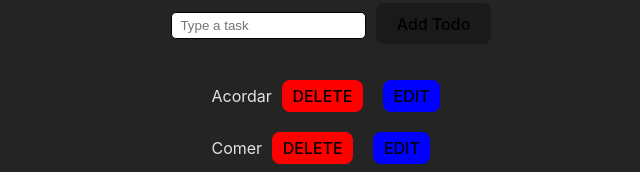
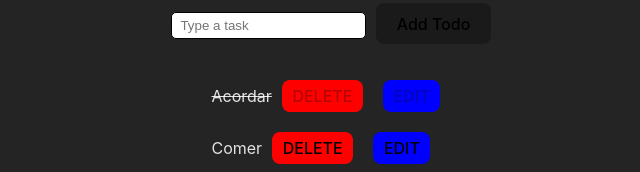
Before and after one commit to HenrikSantos/todo-app-with-TypeScript, a React (Vite) app: page / in a window 1280 px wide. Shown: the part 371-543 px from the top of the page, without its empty margins (304-944 px from the left). Built offline with nearby package versions, Linux system fonts and the light colour scheme.

Commit message:
feat: mark as completed

```diff
--- a/src/App.tsx
+++ b/src/App.tsx
@@ -3,6 +3,7 @@ import './App.css';
 
 function App() {
   const [todoArr, setTodoArr] = useState(['acordar', 'Comer']);
+  const [completedTodos, setCompletedTodos] = useState(['Acordar']);
   const [newTodo, setNewTodo] = useState('');
   const [indexTodoToEdit, setIndexTodoToEdit] = useState(-1);
 
@@ -62,6 +63,14 @@ function App() {
     setIndexTodoToEdit(-1);
   };
 
+  const setTodoHasCompleted = (taskName: string) => {
+    if (completedTodos.includes(taskName)) {
+      setCompletedTodos((prev) => prev.filter((el) => el !== taskName));
+      return;
+    }
+    setCompletedTodos((prev) => [...prev, taskName]);
+  };
+
   return (
     <>
       <div className="App">
@@ -91,15 +100,17 @@ function App() {
             {
               todoArr.map((el) => {
                 return (
-                  <div key={el}>
-                    <li>{el}</li>
-                    <button className='list-delete-button' type='button' onClick={() => deleteTodo(el)}>
-                      DELETE
-                    </button>
-                    <button className='list-edit-button' type='button' onClick={() => startEditingTodo(el)}>
-                      EDIT
-                    </button>
-                  </div>
+                  <>
+                    <li className={`${completedTodos.includes(el) ? 'completed' : ''}`} onDoubleClick={() => setTodoHasCompleted(el)}>
+                      {el}
+                      <button className='list-delete-button' disabled={completedTodos.includes(el)} type='button' onClick={() => deleteTodo(el)}>
+                        DELETE
+                      </button>
+                      <button className='list-edit-button' disabled={completedTodos.includes(el)} type='button' onClick={() => startEditingTodo(el)}>
+                        EDIT
+                      </button>
+                    </li>
+                  </>
                 )
               })
             }
--- a/src/index.css
+++ b/src/index.css
@@ -80,4 +80,15 @@ li {
 
 .cancel {
   background-color: yellow;
+  color: black;
 }
+
+.completed {
+  text-decoration: line-through;
+}
+
+li {
+  display: block;
+  user-select: none;
+  cursor: pointer;
+}
```
